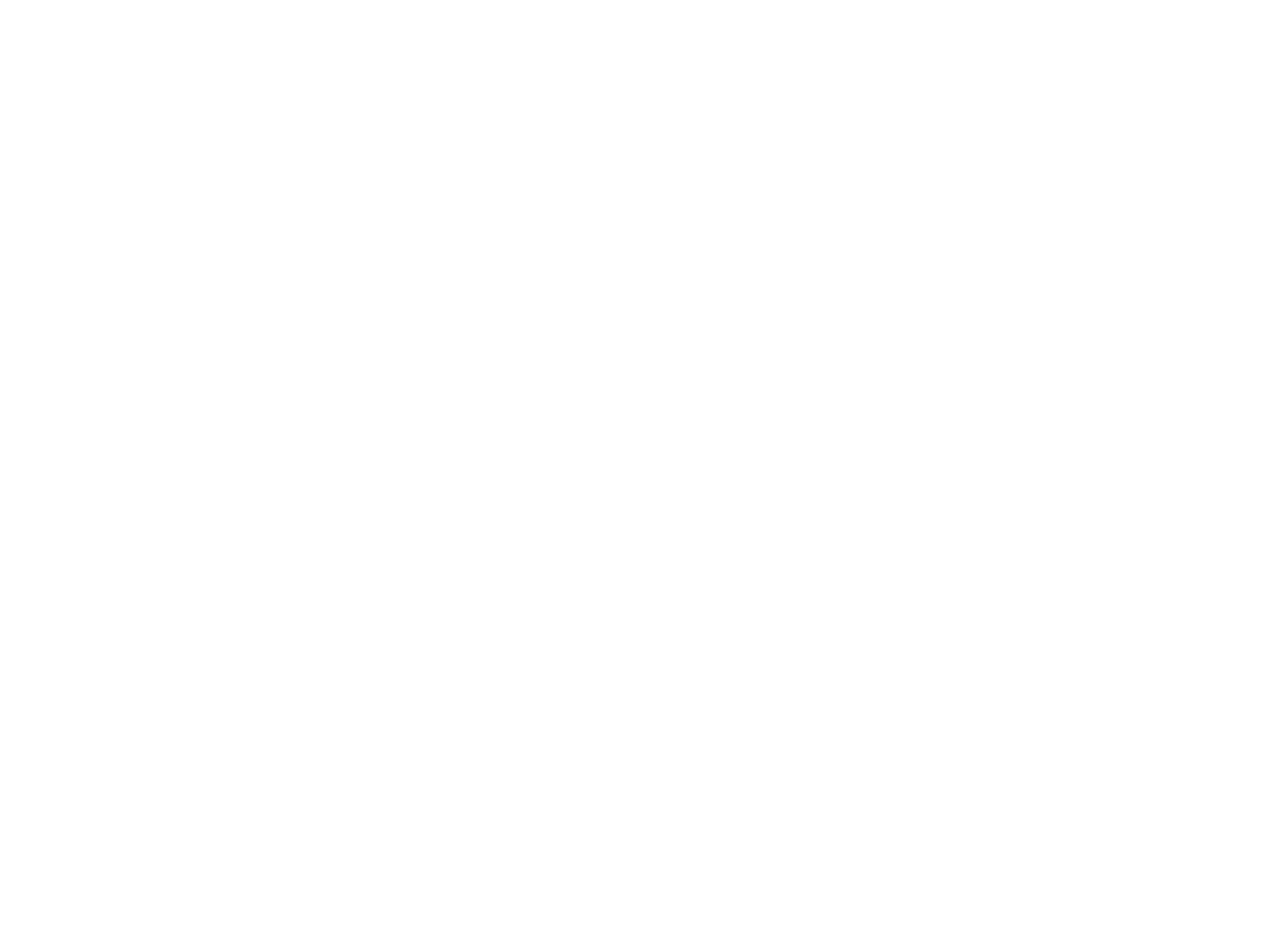
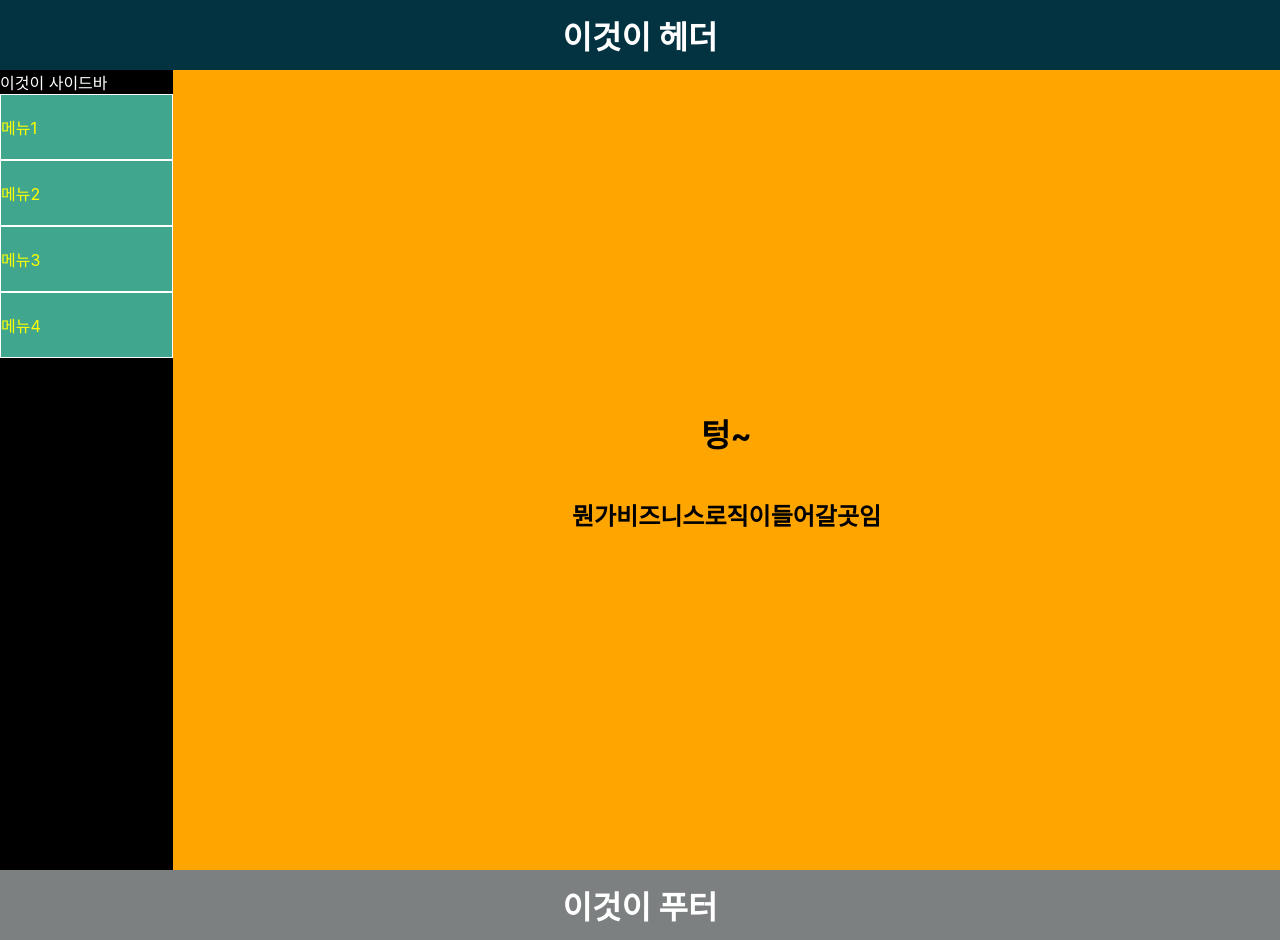
Before and after one commit to modulersYJ/AAHG-front-react, a React (Create React App) app in the folder modulers-react/: page /order/1 in a window 1280 px wide. Before the commit this address had no page. Before the commit the page ends 800 px from the top, so only its background shows below. Built offline with nearby package versions, Linux system fonts and the light colour scheme.

Commit message:
feat: 라우팅 구조 구현 완

```diff
--- a/modulers-react/src/App.tsx
+++ b/modulers-react/src/App.tsx
@@ -1,7 +1,7 @@
 import "./App.css";
 import { BrowserRouter, Route, Routes } from "react-router-dom";
-import SignUp from "./page/SignUp";
-import Home from "./page/Home";
+import SignUp from "./components/SignUp";
+import Home from "./components/Home";
 import React from "react";
 
 function App() {
--- /dev/null
+++ b/modulers-react/src/BusinessLayout.tsx
@@ -0,0 +1,7 @@
+import React from "react";
+
+const BusinessLayout = () => {
+  return <h1>hi</h1>;
+};
+
+export default BusinessLayout;
--- /dev/null
+++ b/modulers-react/src/Root.tsx
@@ -0,0 +1,26 @@
+import React from "react";
+import { Outlet } from "react-router-dom";
+import Header from "./layouts/Header";
+import Sidebar from "./layouts/Sidebar";
+import styled from "styled-components";
+import Footer from "./layouts/Footer";
+
+const Root = () => {
+  return (
+    <RootPage>
+      <Header />
+      <div style={{ display: "flex", flexDirection: "row" }}>
+        <Sidebar />
+        <Outlet />
+      </div>
+      <Footer />
+    </RootPage>
+  );
+};
+
+const RootPage = styled.div`
+  /* height: 100vh; */
+  /* display: flex; */
+`;
+
+export default Root;
--- /dev/null
+++ b/modulers-react/src/Router.tsx
@@ -0,0 +1,44 @@
+import React from "react";
+import { createBrowserRouter } from "react-router-dom";
+import BusinessLayout from "./BusinessLayout";
+import Dummy from "./components/Dummy";
+import ErrorComponent from "./components/ErrorComponent";
+import Home from "./components/Home";
+import SignUp from "./components/SignUp";
+import Root from "./Root";
+
+const router = createBrowserRouter([
+  {
+    path: "/sign-in",
+    element: <SignUp />,
+  },
+  {
+    path: "/",
+    element: <Root />,
+    errorElement: <ErrorComponent />,
+    children: [
+      {
+        path: "generate",
+        element: <Dummy />,
+      },
+      {
+        path: "shop",
+        element: <Dummy />,
+      },
+      {
+        path: "my-page",
+        element: <Dummy />,
+      },
+      {
+        path: "order/:id",
+        element: <Dummy />,
+      },
+    ],
+  },
+  {
+    path: "/business",
+    element: <BusinessLayout />,
+  },
+]);
+
+export default router;
--- /dev/null
+++ b/modulers-react/src/components/Dummy.tsx
@@ -0,0 +1,24 @@
+import React from "react";
+import { Link } from "react-router-dom";
+import styled from "styled-components";
+
+const Dummy = ({}): JSX.Element => {
+  return (
+    <TungDiv>
+      <h1>텅~</h1>
+      <h2>뭔가비즈니스로직이들어갈곳임</h2>
+    </TungDiv>
+  );
+};
+
+const TungDiv = styled.div`
+  width: 100vw;
+  height: 100vh;
+  display: flex;
+  flex-direction: column;
+  justify-content: center;
+  align-items: center;
+  background-color: orange;
+`;
+
+export default Dummy;
--- /dev/null
+++ b/modulers-react/src/components/ErrorComponent.tsx
@@ -0,0 +1,7 @@
+import React from "react";
+
+const ErrorComponent = () => {
+  return <h1>404 ERROR</h1>;
+};
+
+export default ErrorComponent;
--- a/modulers-react/src/index.tsx
+++ b/modulers-react/src/index.tsx
@@ -3,12 +3,14 @@
 import "./index.css";
 import App from "./App";
 import reportWebVitals from "./reportWebVitals";
+import { RouterProvider } from "react-router-dom";
+import router from "./Router";
 
 const root = ReactDOM.createRoot(document.getElementById("root"));
 
 root.render(
   <React.StrictMode>
-    <App />
+    <RouterProvider router={router} />
   </React.StrictMode>
 );
 
--- /dev/null
+++ b/modulers-react/src/layouts/Footer.tsx
@@ -0,0 +1,20 @@
+import React from "react";
+import styled from "styled-components";
+
+const Footer = () => {
+  return <GreyFooter>이것이 푸터</GreyFooter>;
+};
+
+export default Footer;
+
+const GreyFooter = styled.footer`
+  height: 70px;
+  width: auto;
+  background-color: #7c8081;
+  color: white;
+  display: flex;
+  justify-content: center;
+  align-items: center;
+  font-size: xx-large;
+  font-weight: bolder;
+`;
--- /dev/null
+++ b/modulers-react/src/layouts/Header.tsx
@@ -0,0 +1,20 @@
+import React from "react";
+import styled from "styled-components";
+
+const Header = () => {
+  return <GreenHeader>이것이 헤더</GreenHeader>;
+};
+
+export default Header;
+
+const GreenHeader = styled.header`
+  height: 70px;
+  width: auto;
+  background-color: #033240;
+  color: white;
+  display: flex;
+  justify-content: center;
+  align-items: center;
+  font-size: xx-large;
+  font-weight: bolder;
+`;
--- /dev/null
+++ b/modulers-react/src/layouts/Sidebar.tsx
@@ -0,0 +1,57 @@
+import React from "react";
+import { Link } from "react-router-dom";
+import styled from "styled-components";
+
+const Sidebar = () => {
+  return (
+    <BlackSidebar>
+      <div>이것이 사이드바</div>
+      <nav>
+        <StyledLink to={"/generate"}>
+          <MenuDiv>메뉴1</MenuDiv>
+        </StyledLink>
+        <StyledLink to={"/shop"}>
+          <MenuDiv>메뉴2</MenuDiv>
+        </StyledLink>
+        <StyledLink to={"/my-page"}>
+          <MenuDiv>메뉴3</MenuDiv>
+        </StyledLink>
+        <StyledLink to={"/order:id"}>
+          <MenuDiv>메뉴4</MenuDiv>
+        </StyledLink>
+      </nav>
+    </BlackSidebar>
+  );
+};
+
+export default Sidebar;
+
+const BlackSidebar = styled.aside`
+  /* height: 100%; */
+  width: 200px;
+  background-color: #000000;
+  color: white;
+  display: flex;
+  flex-direction: column;
+  position: relative;
+  /* justify-content: center; */
+  /* align-items: center; */
+`;
+
+const MenuDiv = styled.div`
+  /* height: 10px; */
+  padding: 20px 0px;
+  background-color: #40a68e;
+  border: 1px solid white;
+  &:hover {
+    background-color: white;
+  }
+`;
+
+const StyledLink = styled(Link)`
+  color: yellow;
+  text-decoration: none;
+  &:focus {
+    outline: none;
+  }
+`;
```
Also changed, not shown: modulers-react/src/components/Home.tsx (renamed from modulers-react/src/page/Home.tsx), modulers-react/src/components/SignUp.tsx (renamed from modulers-react/src/page/SignUp.tsx).
